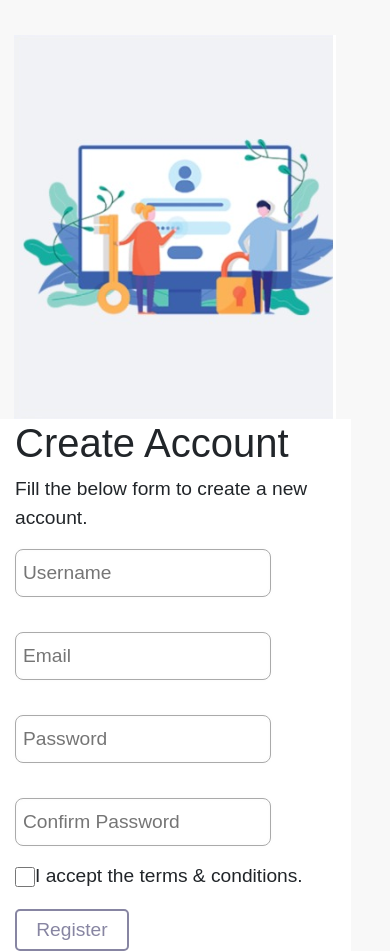
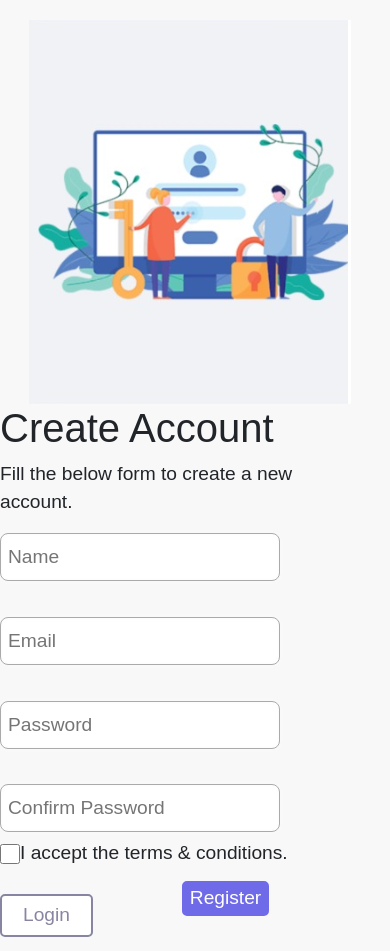
Before and after one commit to Mohammad-Alismael/cs476-project-frontend1.0.0, a React (Create React App) app: page /register in a window 390 px wide. Built offline with nearby package versions, Linux system fonts and the light colour scheme.

Commit message:
fixing issues

```diff
--- a/CS476/create-account.html
+++ b/CS476/create-account.html
@@ -11,11 +11,9 @@
 
 <body>
 
-
   <div class="middle">
     <div class="middle-left">
       <img class="middle-img" src="images/U.png" alt="">
-
     </div>
     <div class="middle-right">
       <h1>Create Account</h1>
@@ -32,7 +30,6 @@
         <label for="terms"> I accept the terms & conditions.</label><br>
         <button class="login-button" type="button" name="button">Login</button>
         <button class="register-button" type="button" name="button">Register</button>
-
       </form>
     </div>
   </div>
--- a/src/Pages/RegisterForm.js
+++ b/src/Pages/RegisterForm.js
@@ -7,29 +7,30 @@ class RegisterForm extends Component {
 
     render() {
         return (
-           <Container fluid>
-            <Row>
-              <div class="col-lg-6 col-md-6 col-sm-6" >
-                <img src={img} alt="" />
-              </div>
-              <div class="col-lg-4 col-md-4 col-sm-4" style={{background: 'white'}}>
-                <h1>Create Account</h1>
-                <p>Fill the below form to create a new account.</p>
-                  <form class="user-info">
-                    <input type="text" class="form-input" name="fname" placeholder="Username" required/><br/>
-                    <label for="fname"></label><br/>
-                    <input type="email" class="form-input" name="email" placeholder="Email" required/><br/>
-                    <label for="password"></label><br/>
-                    <input type="password" class="form-input" name="password" placeholder="Password" required/><br/>
-                    <label for="confirm-password"></label><br/>
-                    <input type="password" class="form-input confirm-password" name="confirm-password" placeholder="Confirm Password" required/><br/>
-                    <input type="checkbox" class="checkbox-form" name="terms" value="t"/>
-                    <label for="terms"> I accept the terms & conditions.</label><br/>
-                    <button className="login-button" type="button" name="button" style={{marginTop: '10px'}}>Register</button>
-                  </form>
-              </div>
-            </Row>
-            </Container>
+            <div className="middle">
+                <div className="middle-left">
+                    <img className="middle-img" src={img} alt="" />
+                </div>
+                <div className="middle-right">
+                    <h1>Create Account</h1>
+                    <p>Fill the below form to create a new account.</p>
+                    <form className="user-info">
+                        <input type="text" className="form-input" name="fname" placeholder="Name" required/><br/>
+                            <label htmlFor="fname"></label><br/>
+                            <input type="email" className="form-input" name="email" placeholder="Email" required/><br/>
+                                <label htmlFor="password"></label><br/>
+                                <input type="password" className="form-input" name="password" placeholder="Password"
+                                       required/><br/>
+                                    <label htmlFor="confirm-password"></label><br/>
+                                    <input type="password" className="form-input" name="confirm-password"
+                                           placeholder="Confirm Password" required/><br/>
+                                        <input type="checkbox" className="checkbox-form" name="terms" value="t"/>
+                                            <label htmlFor="terms"> I accept the terms & conditions.</label><br/>
+                                            <button className="login-button" type="button" name="button">Login</button>
+                                            <button className="register-button" type="button" name="button">Register</button>
+                    </form>
+                </div>
+            </div>
     );
     }
 }
```
